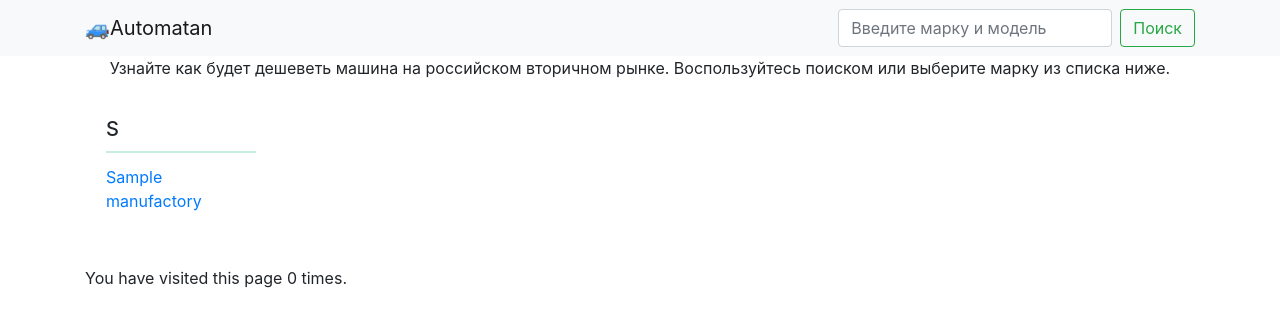
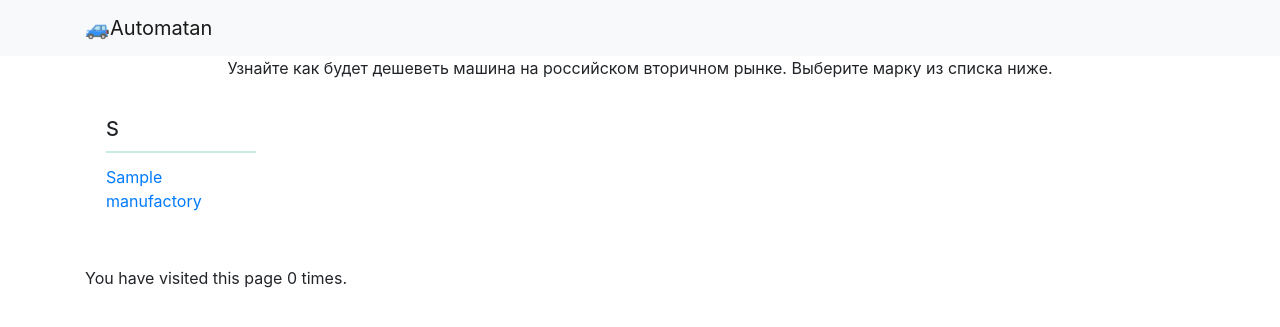
Before and after one commit to stickandstone/automatan, a Django app: page / in a window 1280 px wide. Shown: the top 327 px of the page. Run offline with Django 3.2, Linux system fonts and the light colour scheme; tables that the repository leaves empty hold one stand-in row (values such as "Sample post"); parts of the project's set-up code (start-up, migrations or seed data) failed here and were passed over; some libraries are stand-ins or nearby versions.

Commit message:
убрал поиск, потому что он не работает пока что

```diff
--- a/automatan/front/templates/front/base.html
+++ b/automatan/front/templates/front/base.html
@@ -14,10 +14,10 @@
     <nav class="navbar navbar-light bg-light">
     <div class="container">
         <a class="navbar-brand" href="{% url 'front-index' %}">🚙Automatan</a>
-        <form class="form-inline" method="POST">
+        {% comment %} <form class="form-inline" method="POST">
             <input class="form-control mr-sm-2" type="search" placeholder="Введите марку и модель" aria-label="Search">
             <button class="btn btn-outline-success my-2 my-sm-0" type="submit">Поиск</button>
-        </form>
+        </form> {% endcomment %}
     </div>
     </nav>
     {% if messages %}
--- a/automatan/front/templates/front/index.html
+++ b/automatan/front/templates/front/index.html
@@ -1,7 +1,10 @@
 {% extends "front/base.html" %}
 {% block content %}
-<p class="text-center">Узнайте как будет дешеветь машина на российском вторичном рынке. Воспользуйтесь поиском или
+{% comment %} <p class="text-center">Узнайте как будет дешеветь машина на российском вторичном рынке. Воспользуйтесь поиском или
   выберите
+  марку
+  из списка ниже.</p> {% endcomment %}
+  <p class="text-center">Узнайте как будет дешеветь машина на российском вторичном рынке. Выберите
   марку
   из списка ниже.</p>
 <div class="container-xl">
```
